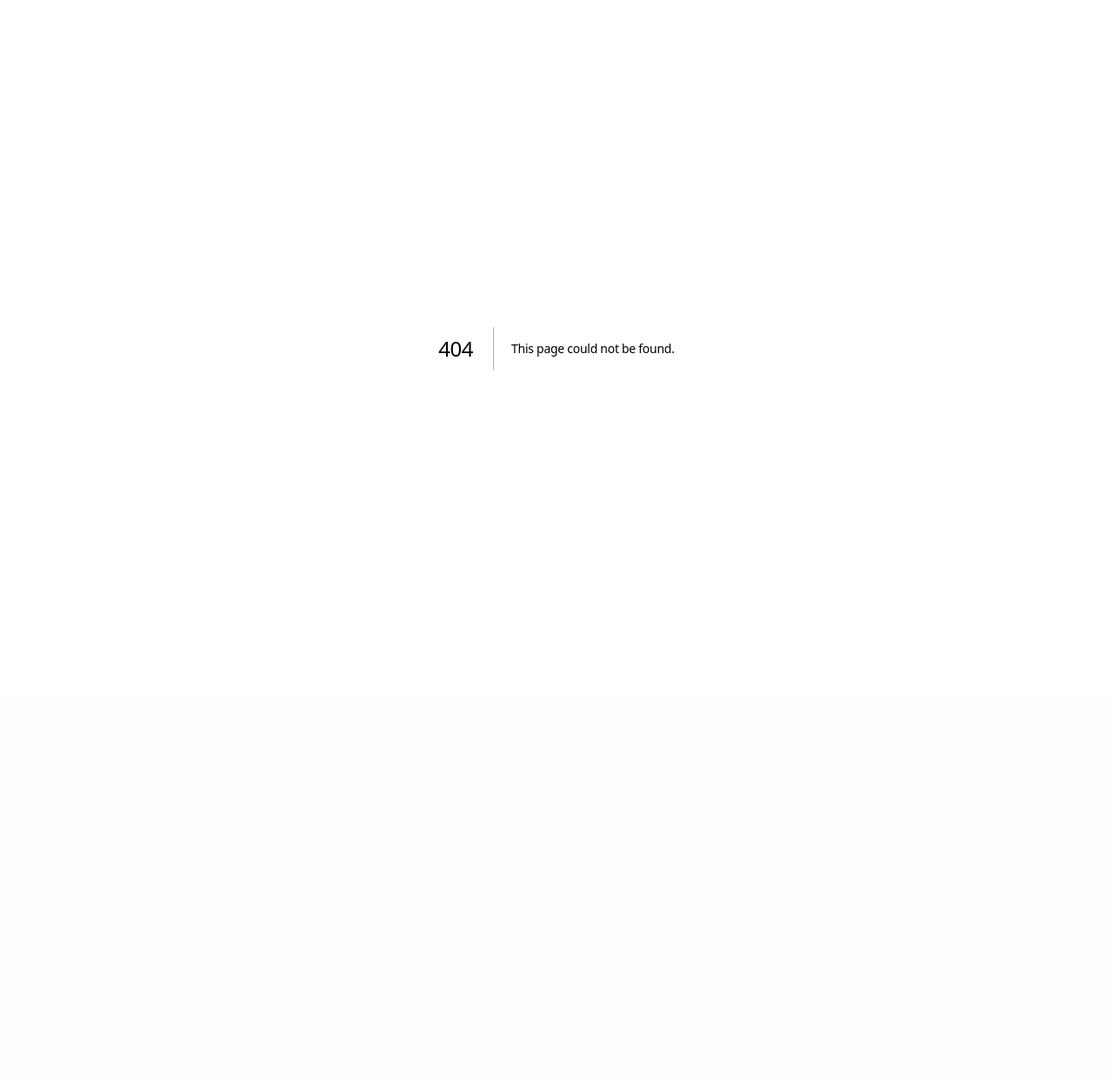
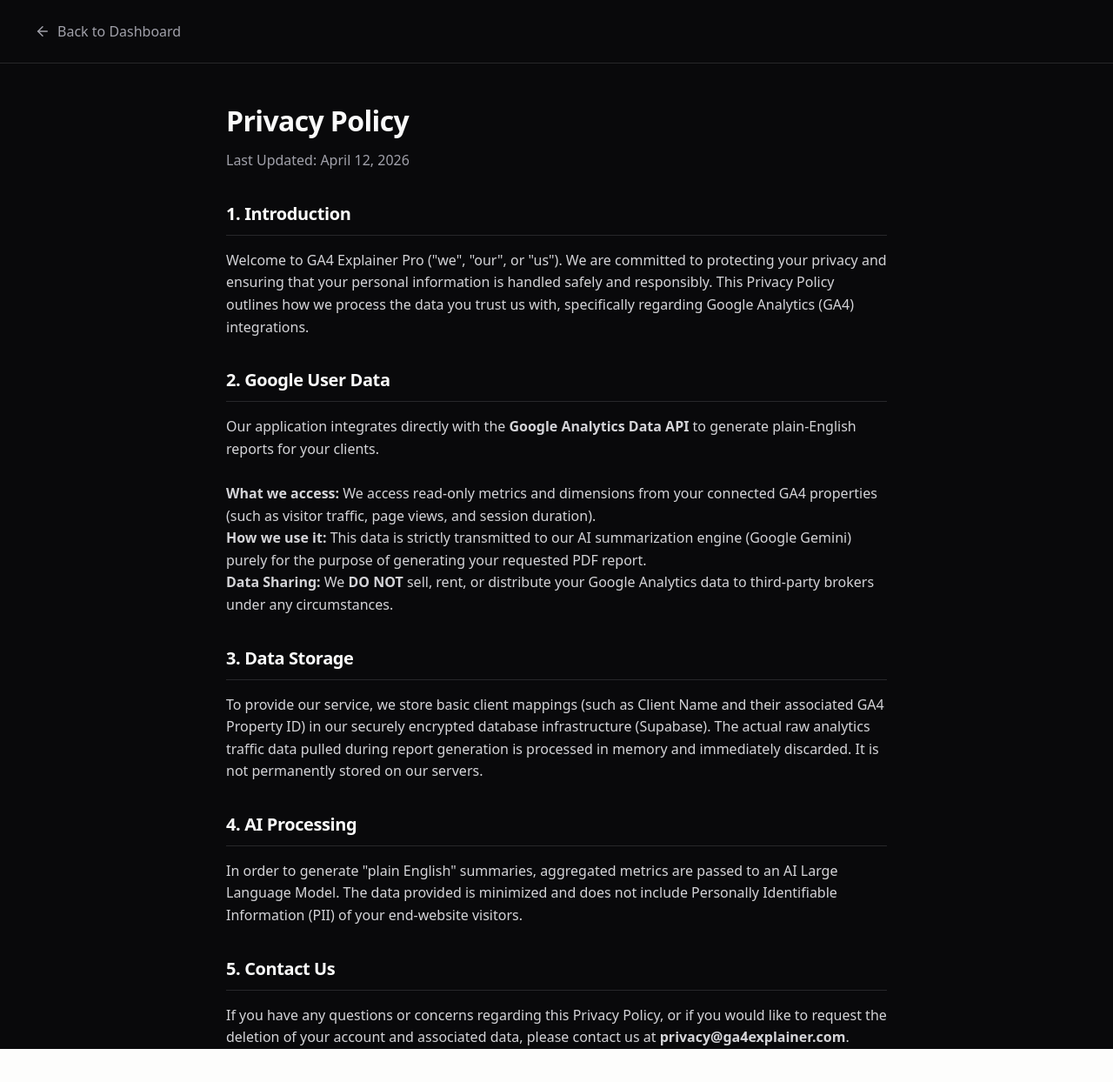
Before and after one commit to Kuldeep0101/GA4-Explainer, a Next.js app: page /privacy in a window 1280 px wide. Before the commit this address had no page. Shown: the whole page at 87% size. Before the commit the page ends 800 px from the top, so only its background shows below. Built offline with nearby package versions, Linux system fonts and the light colour scheme.

Commit message:
SEO: Add dedicated Privacy Policy page for Google OAuth verification

```diff
--- a/src/app/page.tsx
+++ b/src/app/page.tsx
@@ -220,7 +220,7 @@
             </svg>
             Continue with Google
           </button>
-          <p className={styles.signInNote}>3-day free trial · No credit card required</p>
+          <p className={styles.signInNote}>7-day free trial · No credit card required</p>
         </div>
       </div>
     );
--- /dev/null
+++ b/src/app/privacy/page.tsx
@@ -0,0 +1,64 @@
+import Link from 'next/link';
+import { ArrowLeft } from 'lucide-react';
+import styles from '../client/[id]/report/page.module.css'; // Reusing some base structural styles for ease
+
+export const metadata = {
+  title: 'Privacy Policy | GA4 Explainer',
+  description: 'Privacy Policy and Data Handling for GA4 Explainer Pro',
+};
+
+export default function PrivacyPolicy() {
+  return (
+    <div style={{ minHeight: '100vh', backgroundColor: '#09090b', color: '#fafafa', fontFamily: 'system-ui, sans-serif' }}>
+      <header style={{ padding: '24px 40px', borderBottom: '1px solid #27272a', display: 'flex', alignItems: 'center' }}>
+        <Link href="/" style={{ color: '#a1a1aa', display: 'flex', alignItems: 'center', gap: '8px', textDecoration: 'none', fontWeight: 500 }}>
+          <ArrowLeft size={18} /> Back to Dashboard
+        </Link>
+      </header>
+
+      <main style={{ maxWidth: '800px', margin: '40px auto', padding: '0 20px', lineHeight: '1.6' }}>
+        <h1 style={{ fontSize: '32px', marginBottom: '8px' }}>Privacy Policy</h1>
+        <p style={{ color: '#a1a1aa', marginBottom: '32px' }}>Last Updated: April 12, 2026</p>
+
+        <section style={{ marginBottom: '32px' }}>
+          <h2 style={{ fontSize: '20px', borderBottom: '1px solid #27272a', paddingBottom: '8px', marginBottom: '16px' }}>1. Introduction</h2>
+          <p style={{ color: '#d4d4d8' }}>
+            Welcome to GA4 Explainer Pro ("we", "our", or "us"). We are committed to protecting your privacy and ensuring that your personal information is handled safely and responsibly. This Privacy Policy outlines how we process the data you trust us with, specifically regarding Google Analytics (GA4) integrations.
+          </p>
+        </section>
+
+        <section style={{ marginBottom: '32px' }}>
+          <h2 style={{ fontSize: '20px', borderBottom: '1px solid #27272a', paddingBottom: '8px', marginBottom: '16px' }}>2. Google User Data</h2>
+          <p style={{ color: '#d4d4d8' }}>
+            Our application integrates directly with the <strong>Google Analytics Data API</strong> to generate plain-English reports for your clients.
+            <br /><br />
+            <strong>What we access:</strong> We access read-only metrics and dimensions from your connected GA4 properties (such as visitor traffic, page views, and session duration).<br />
+            <strong>How we use it:</strong> This data is strictly transmitted to our AI summarization engine (Google Gemini) purely for the purpose of generating your requested PDF report. <br />
+            <strong>Data Sharing:</strong> We <strong>DO NOT</strong> sell, rent, or distribute your Google Analytics data to third-party brokers under any circumstances.
+          </p>
+        </section>
+
+        <section style={{ marginBottom: '32px' }}>
+          <h2 style={{ fontSize: '20px', borderBottom: '1px solid #27272a', paddingBottom: '8px', marginBottom: '16px' }}>3. Data Storage</h2>
+          <p style={{ color: '#d4d4d8' }}>
+            To provide our service, we store basic client mappings (such as Client Name and their associated GA4 Property ID) in our securely encrypted database infrastructure (Supabase). The actual raw analytics traffic data pulled during report generation is processed in memory and immediately discarded. It is not permanently stored on our servers.
+          </p>
+        </section>
+
+        <section style={{ marginBottom: '32px' }}>
+          <h2 style={{ fontSize: '20px', borderBottom: '1px solid #27272a', paddingBottom: '8px', marginBottom: '16px' }}>4. AI Processing</h2>
+          <p style={{ color: '#d4d4d8' }}>
+            In order to generate "plain English" summaries, aggregated metrics are passed to an AI Large Language Model. The data provided is minimized and does not include Personally Identifiable Information (PII) of your end-website visitors.
+          </p>
+        </section>
+
+        <section style={{ marginBottom: '32px' }}>
+          <h2 style={{ fontSize: '20px', borderBottom: '1px solid #27272a', paddingBottom: '8px', marginBottom: '16px' }}>5. Contact Us</h2>
+          <p style={{ color: '#d4d4d8' }}>
+            If you have any questions or concerns regarding this Privacy Policy, or if you would like to request the deletion of your account and associated data, please contact us at <strong>privacy@ga4explainer.com</strong>.
+          </p>
+        </section>
+      </main>
+    </div>
+  );
+}
```
